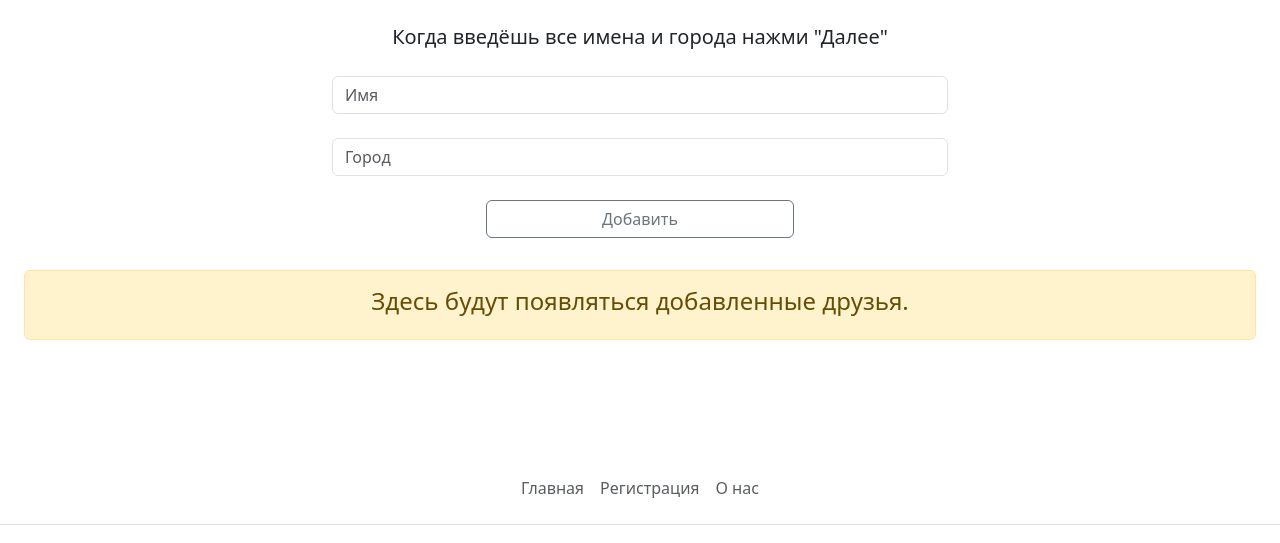
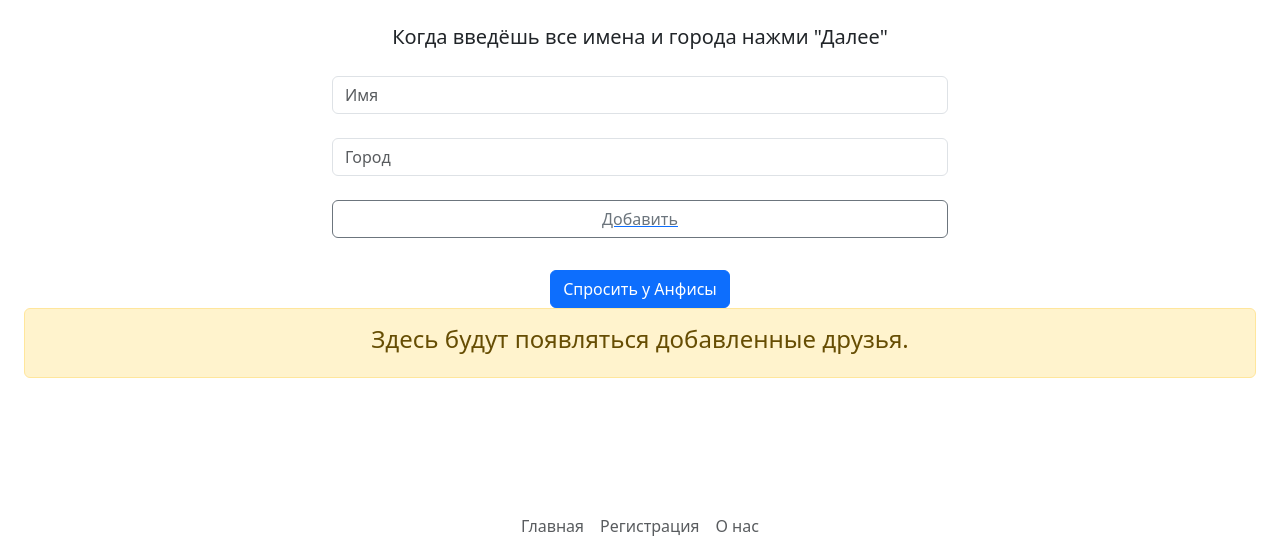
Before and after one commit to vladislavmalygin/Anfisa, a Django app: page / in a window 1280 px wide. Shown: the part 382-925 px from the top of the page. Run offline with Django 5.2, Linux system fonts and the light colour scheme; data that the repository does not hold is empty.

Commit message:
Anfisa 0.1 - PushYourButtonsSometimes

```diff
--- a/AnfisaQuery/templates/AnfisaQuery/main_template.html
+++ b/AnfisaQuery/templates/AnfisaQuery/main_template.html
@@ -24,8 +24,7 @@
               </div>
 
 
-          <div class="d-grid gap-2 d-sm-flex justify-content-sm-center">
-        <div class="col-sm-6">
+    <a class="col-sm-6">
 
 
 
@@ -39,10 +38,10 @@
 
         </div>
 
+        <button class="btn btn-primary" type="button">Спросить у Анфисы</button><a href="{% url 'about' %}"></a></a><br>
 
-            </div>
 
-      </div>
+
 </form>
     </div>
   </div>
```
Lines whose indentation alone changed are shown as unchanged.
